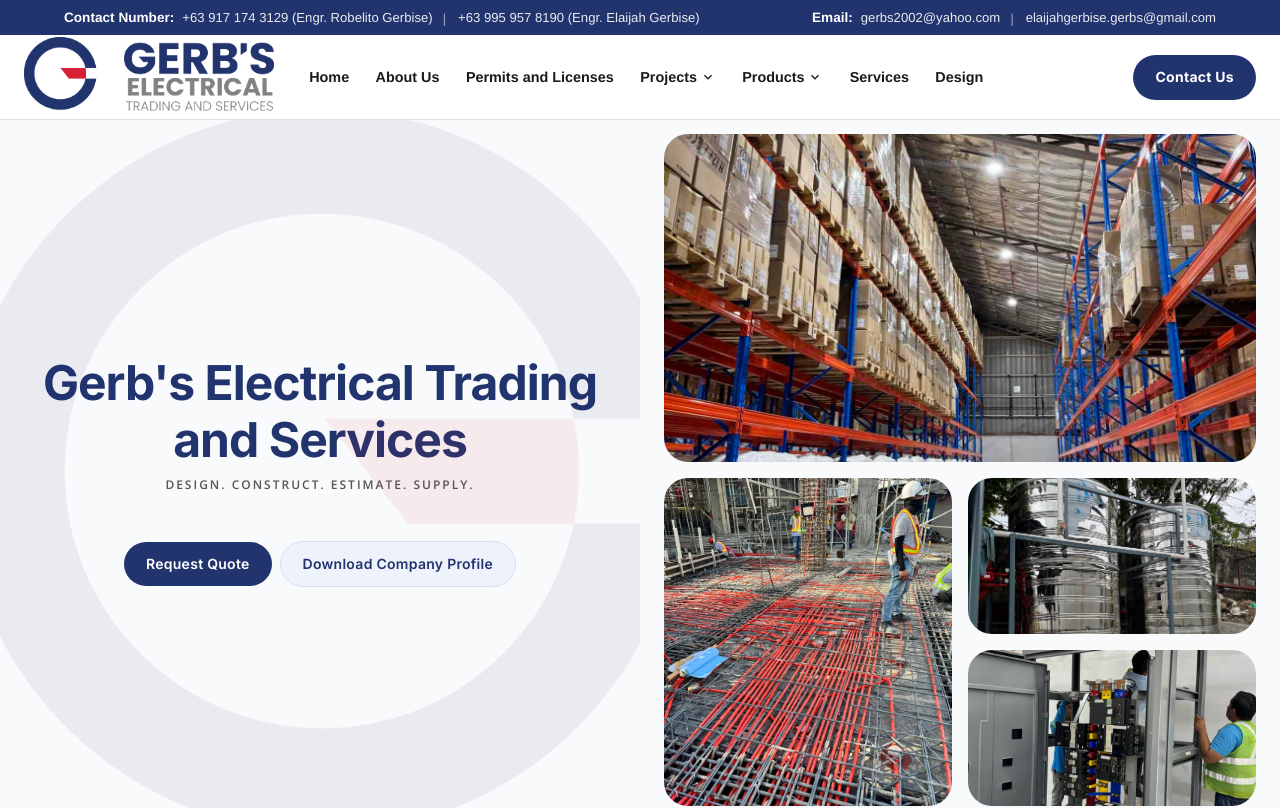
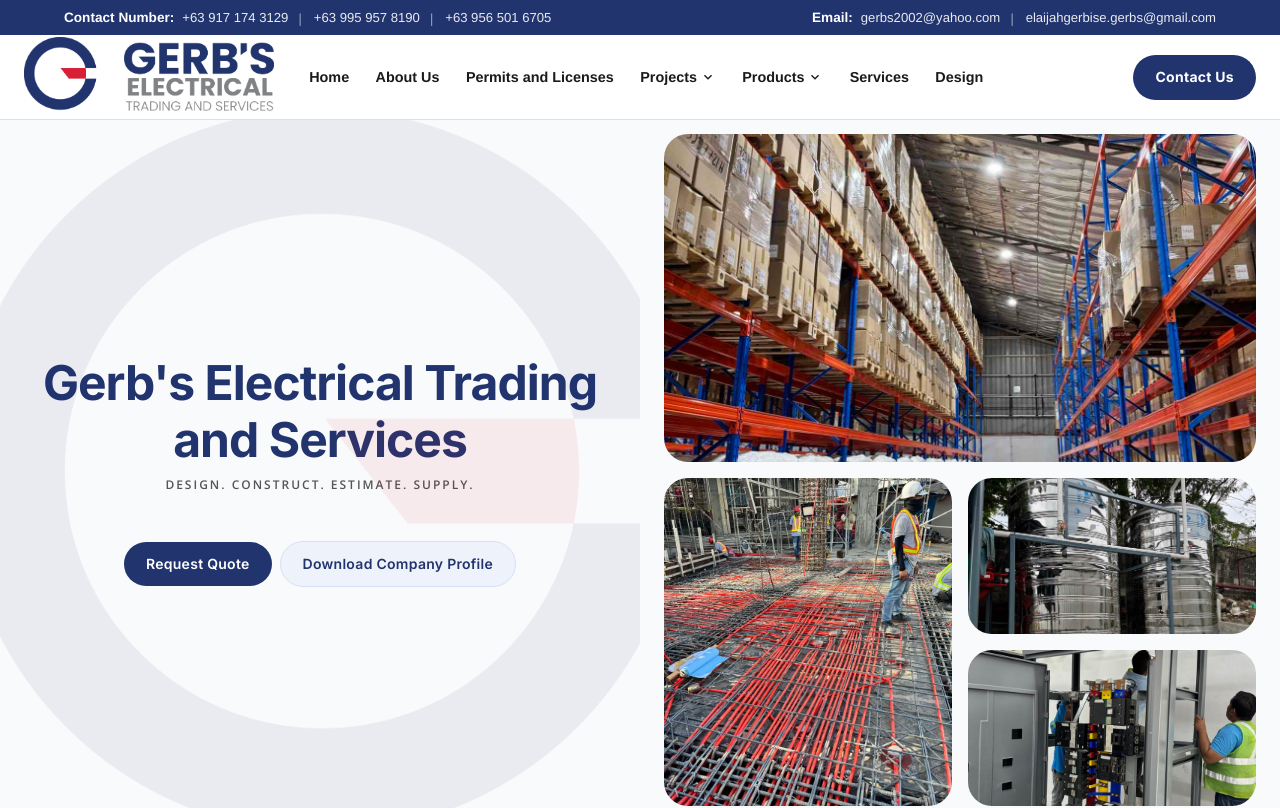
Before and after one commit to mickolapuz/Gerbs-Electrical-Website, a React (Vite) app: page / in a window 1280 px wide. Shown: the top 808 px of the page. Built offline with nearby package versions, Linux system fonts and the light colour scheme.

Commit message:
Added new contact number and updated it to reomve names

```diff
--- a/src/components/Navbar/InquiriesNavbar.tsx
+++ b/src/components/Navbar/InquiriesNavbar.tsx
@@ -12,10 +12,7 @@
     id: 1,
     title: "Contact Number:",
     type: "phone",
-    children: [
-      "+63 917 174 3129 (Engr. Robelito Gerbise)",
-      "+63 995 957 8190 (Engr. Elaijah Gerbise)",
-    ],
+    children: ["+63 917 174 3129", "+63 995 957 8190", "+63 956 501 6705"],
   },
   {
     id: 2,
--- a/src/sections/ContactSection.tsx
+++ b/src/sections/ContactSection.tsx
@@ -302,10 +302,7 @@
     title: "Mobile / Viber / WhatsApp",
     type: "mobile",
     icon: PhoneIphoneOutlinedIcon,
-    children: [
-      "+63 917 174 3129 (Engr. Robelito Gerbise)",
-      "+63 995 957 8190 (Engr. Elaijah Gerbise)",
-    ],
+    children: ["+63 917 174 3129", "+63 995 957 8190", "+63 956 501 6705"],
   },
   {
     id: 2,
```
